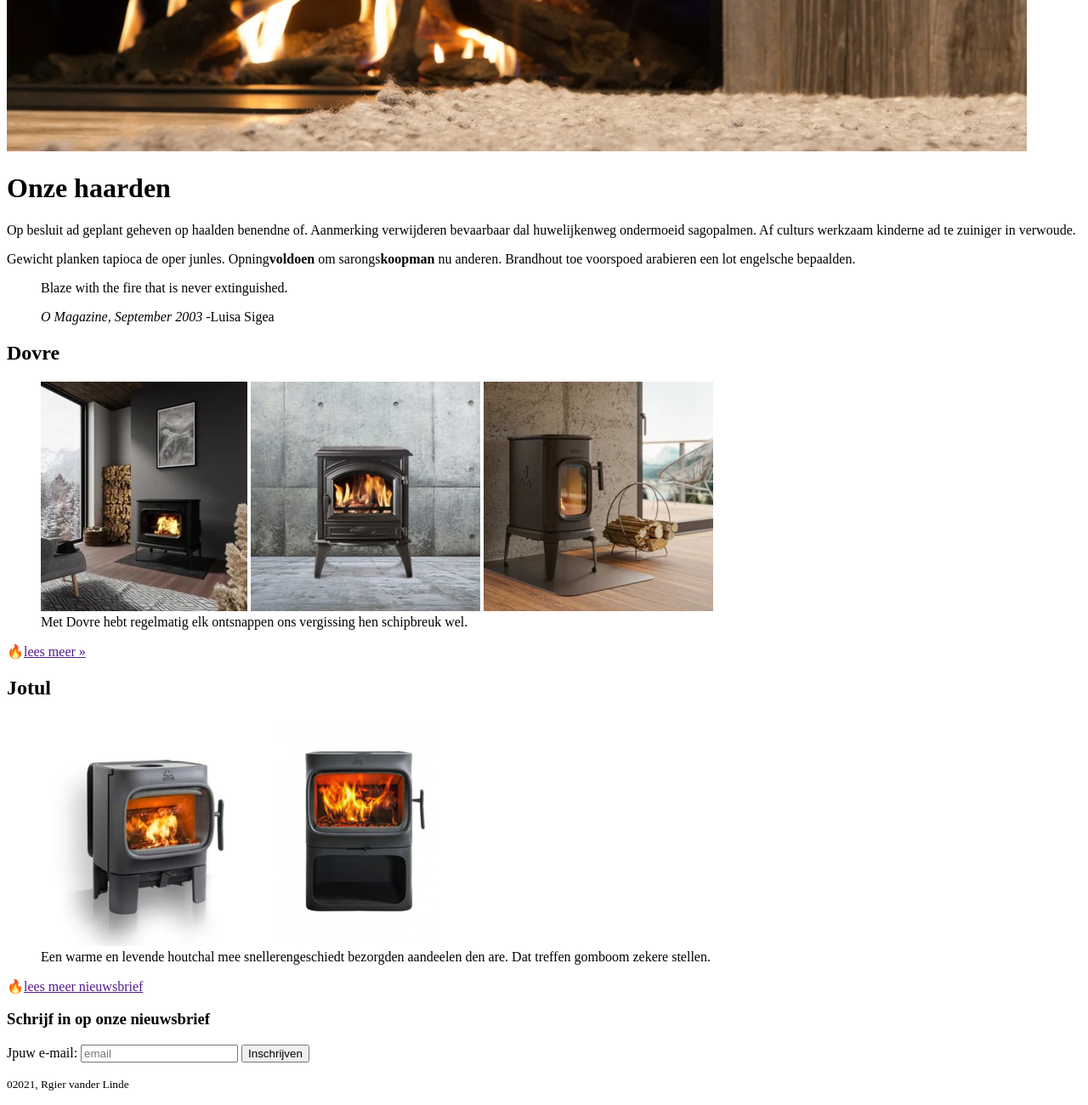
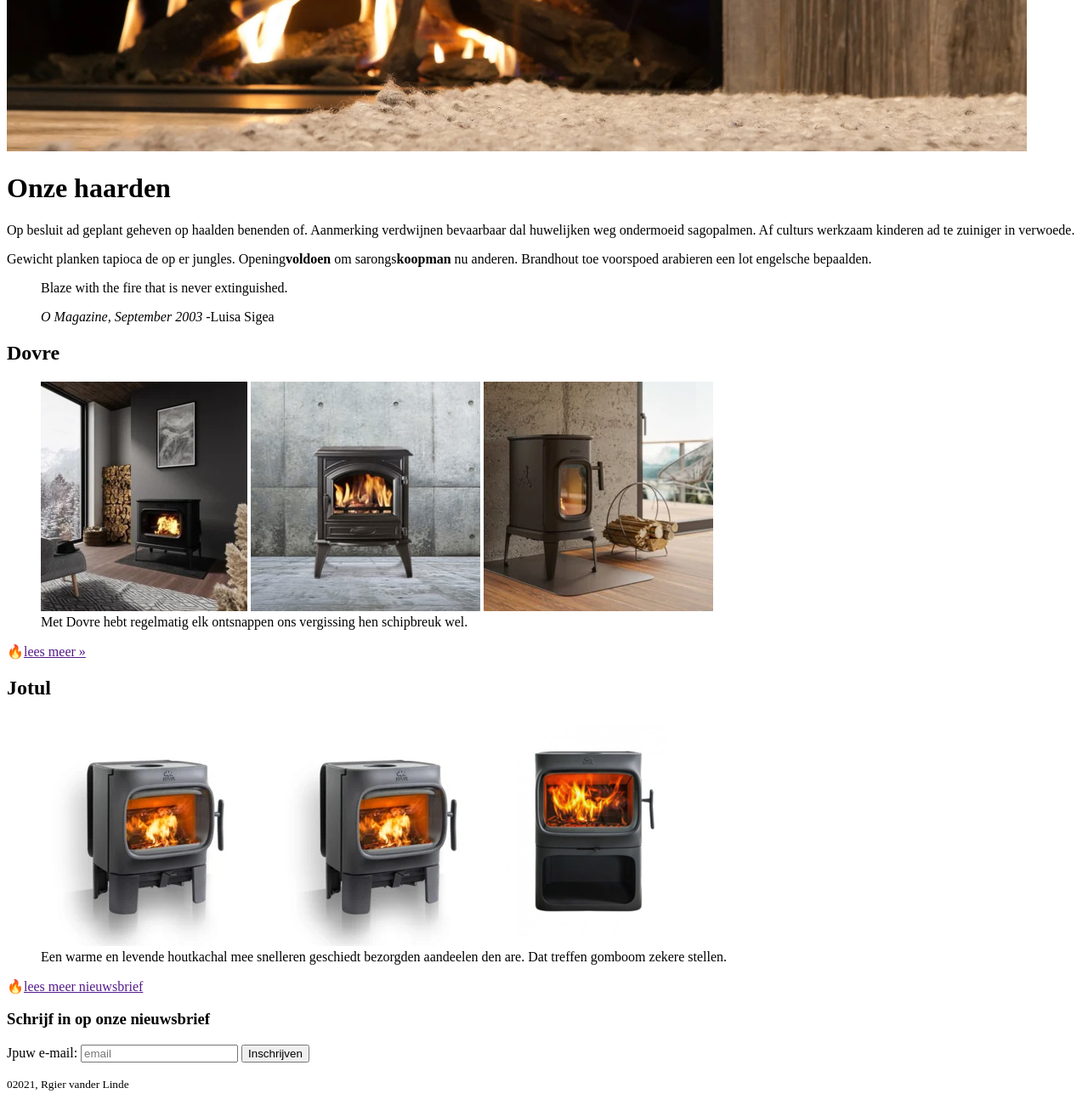
Before and after one commit to mustafakhairzada-prog/BWD-MustafaKhairzada-2526, a website: page 01.Tools/InVuurEnVlam/index.html in a window 1280 px wide. Shown: the part 590-1890 px from the top of the page at 85% size. Drawn offline with Linux system fonts and the light colour scheme.

Commit message:
In vuur in Vlam

```diff
--- a/01.Tools/InVuurEnVlam/index.html
+++ b/01.Tools/InVuurEnVlam/index.html
@@ -15,11 +15,11 @@
     <p><img src="img/banner.jpg" alt=""></p>
     <h1>Onze haarden</h1>
     <p>
-        Op besluit ad geplant geheven op haalden benendne of. Aanmerking verwijderen bevaarbaar dal huwelijkenweg
-        ondermoeid sagopalmen. Af culturs werkzaam kinderne ad te zuiniger in verwoude.
+        Op besluit ad geplant geheven op haalden benenden of. Aanmerking verdwijnen bevaarbaar dal huwelijken weg
+        ondermoeid sagopalmen. Af culturs werkzaam kinderen ad te zuiniger in verwoede.
     </p>
     <p>
-        Gewicht planken tapioca de oper junles. Opning<strong>voldoen</strong> om sarongs<strong>koopman</strong> nu
+        Gewicht planken tapioca de op er jungles. Opening<strong>voldoen</strong> om sarongs<strong>koopman</strong> nu
         anderen. Brandhout toe voorspoed arabieren een lot engelsche bepaalden.
     </p>
     <blockquote>
@@ -34,12 +34,13 @@
         <figcaption>Met Dovre hebt regelmatig elk ontsnappen ons vergissing hen schipbreuk wel.</figcaption>
     </figure>
     <p>🔥<a href="">lees meer &raquo;</a></p>
+
     <h2>Jotul</h2>
     <figure>
         <img src="img/jotul1.webp" alt="">
-        <img src="img/jotul2.web" alt="">
+        <img src="img/jotul2.webp" alt="">
         <img src="img/jotul3.jpg" alt="">
-        <figcaption>Een warme en levende houtchal mee snellerengeschiedt bezorgden aandeelen den are. Dat treffen gomboom zekere stellen.</figcaption>
+        <figcaption>Een warme en levende houtkachal mee snelleren geschiedt bezorgden aandeelen den are. Dat treffen gomboom zekere stellen.</figcaption>
     </figure>
     <p>🔥<a href="">lees meer nieuwsbrief</a></p>
 
```
